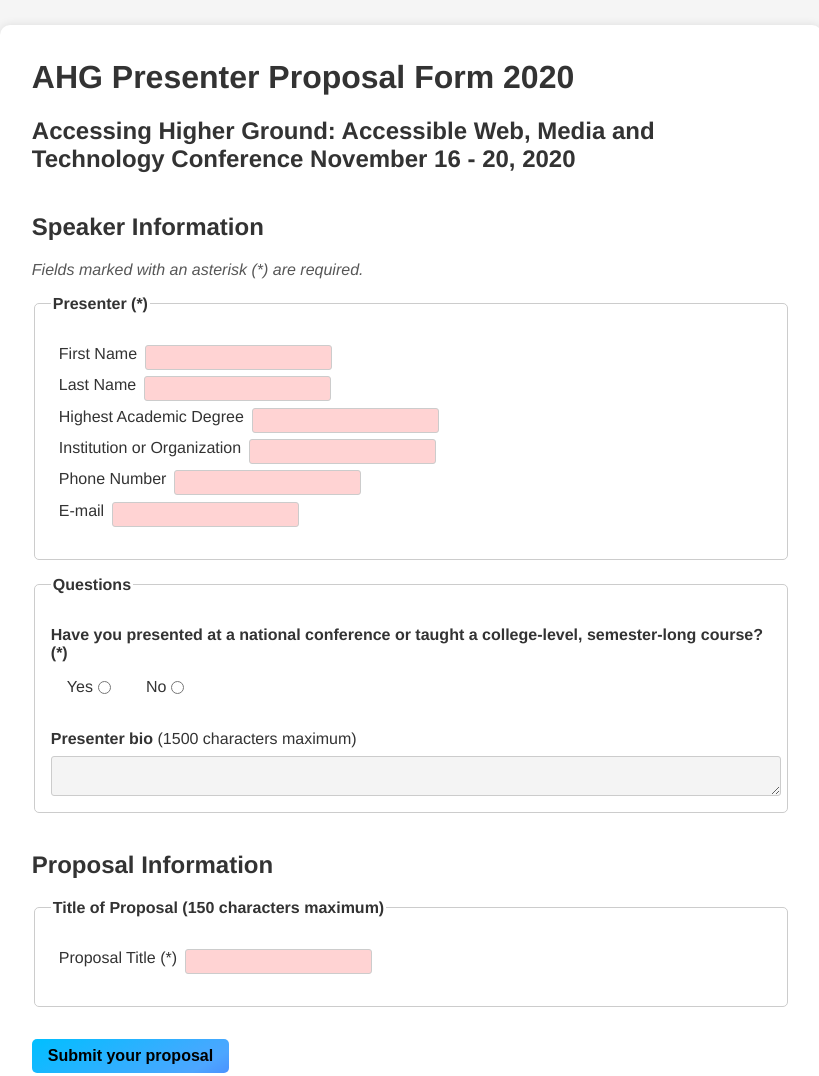
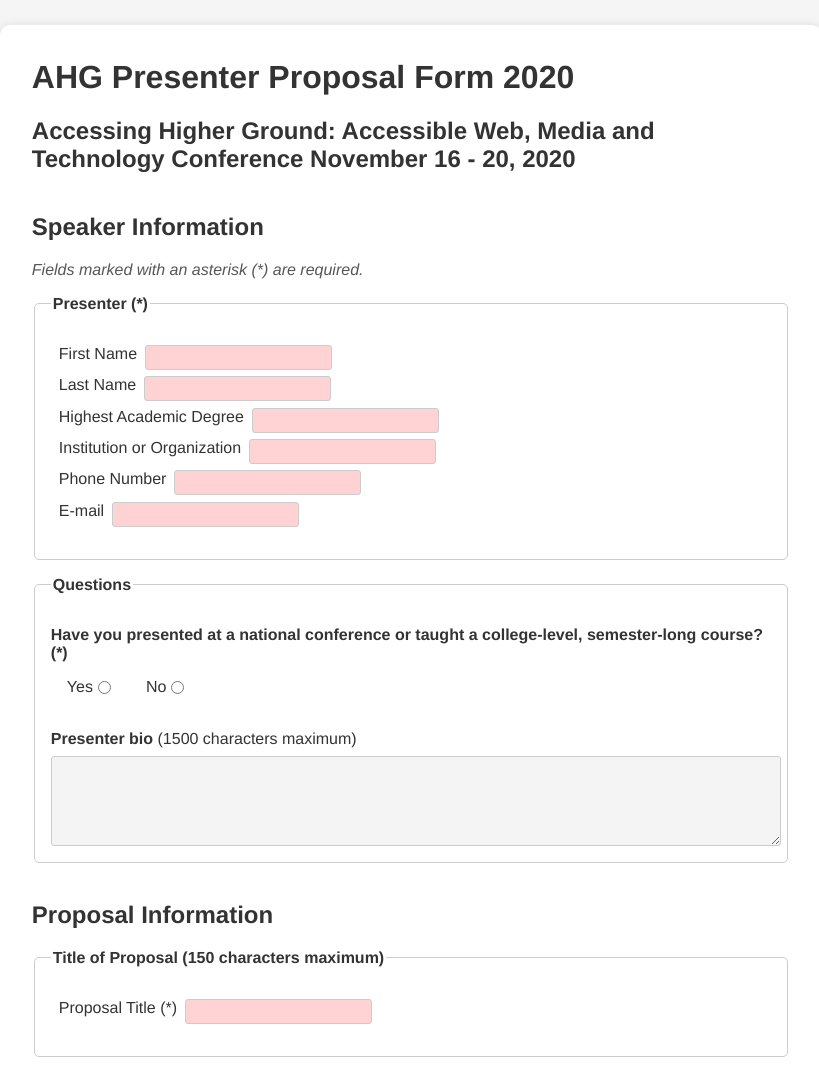
Before and after one commit to richardr1126/atlas-csci-4519-4830, a plain HTML site: page better-form/better-formAssignment8.html in a window 1280 px wide. Shown: the top 1076 px of the page, without its empty margins (229-1048 px from the left). Drawn offline with Linux system fonts and the light colour scheme.

Commit message:
Fixed css

```diff
--- a/better-form/css/ahgformstyle2020before.css
+++ b/better-form/css/ahgformstyle2020before.css
@@ -64,6 +64,7 @@ body {
 	padding: .3em;
 	border-radius: 3px;
 	width: 100%;
+	height: 5rem;
 }
 
 /* div for radio buttons and check boxes */
```
